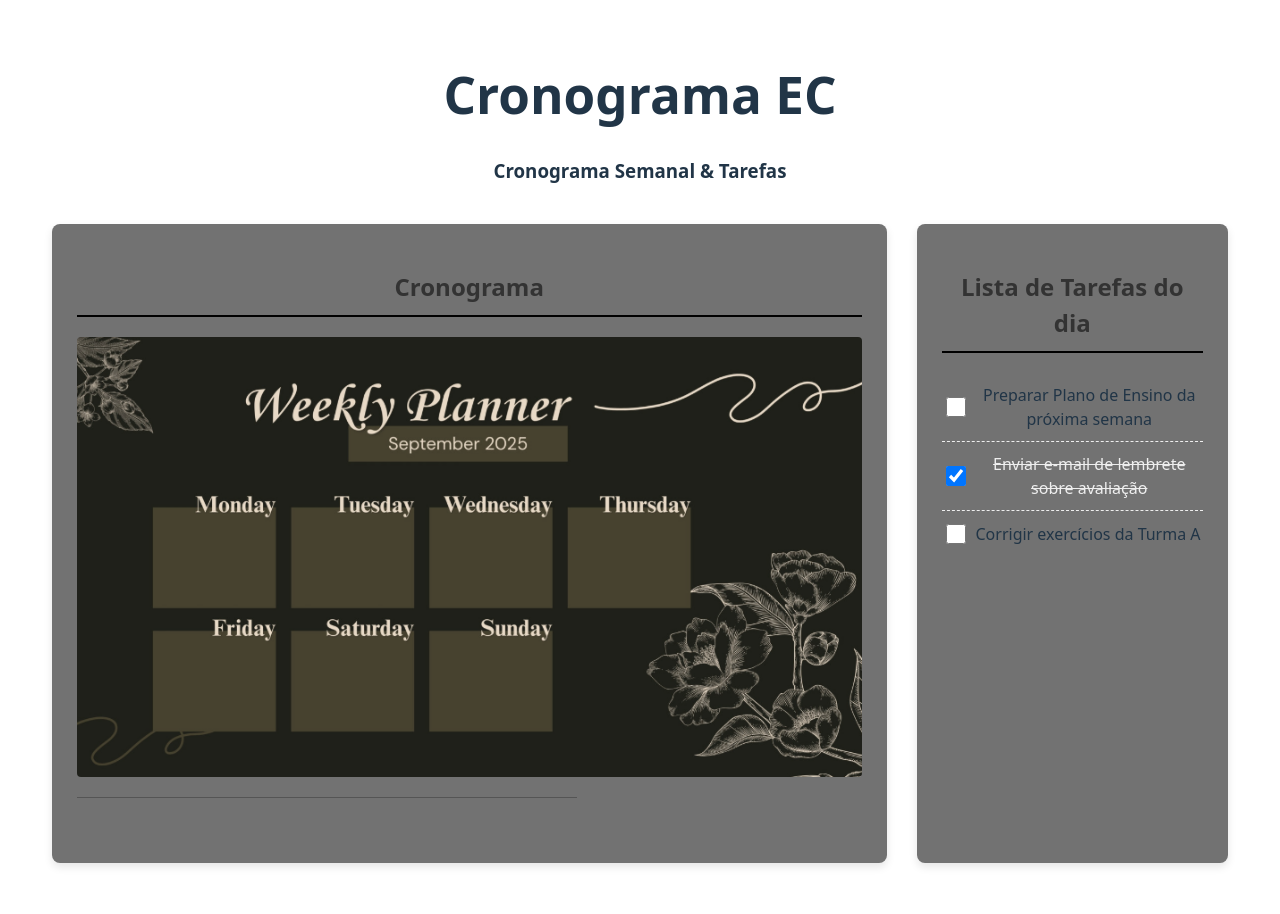
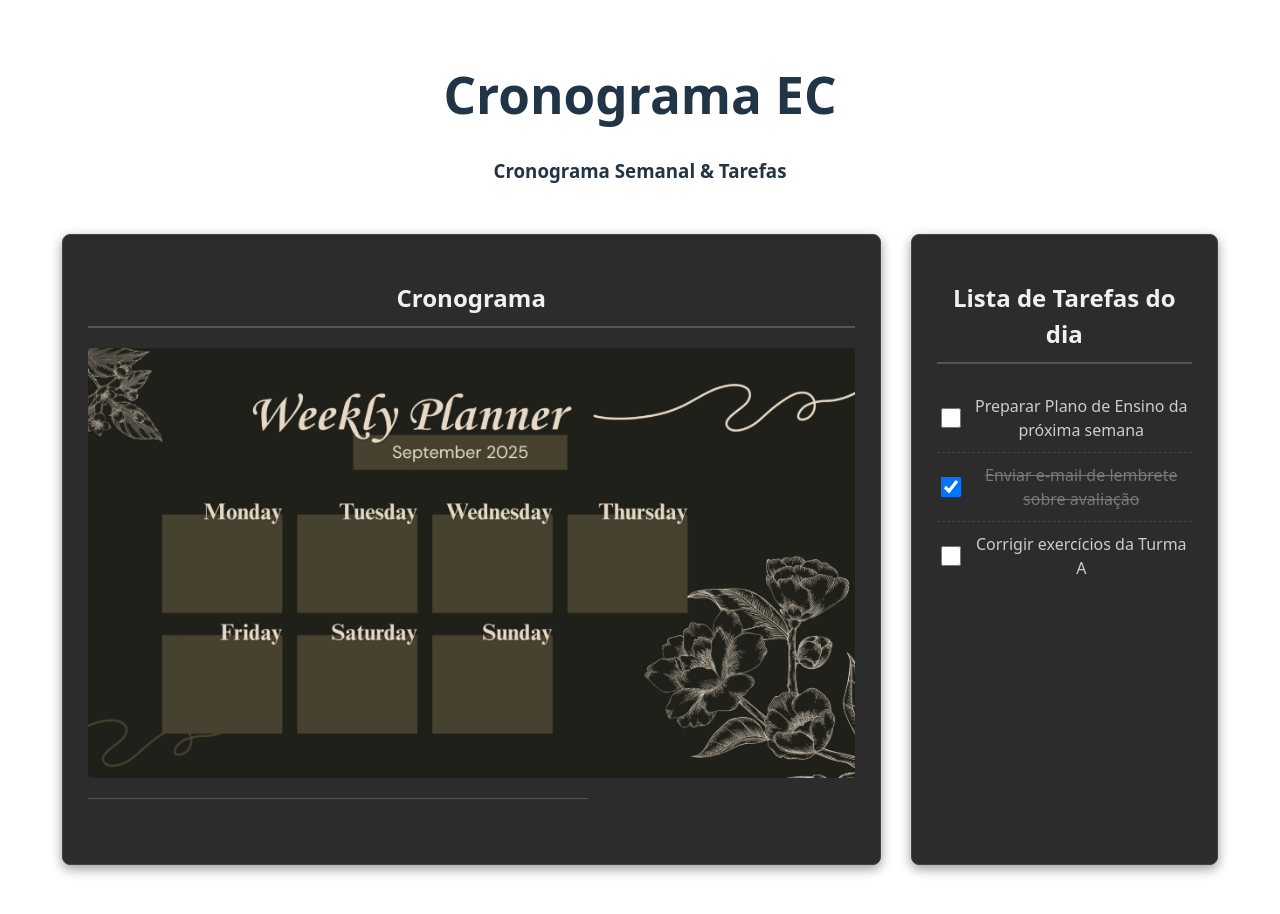
Before and after one commit to ana-borowsky/cronograma-educacional-react, a React app in the folder frontend/: page /scheduleandtasks in a window 1280 px wide. Shown: the top 914 px of the page. Built offline with nearby package versions, Linux system fonts and the light colour scheme; the HTML template or start-up script is replaced by a standard one.

Commit message:
Padroniza estilo básico inicial da página de cronograma

```diff
--- a/frontend/src/css/ScheludeAndTask.css
+++ b/frontend/src/css/ScheludeAndTask.css
@@ -1,7 +1,7 @@
 .main-content-layout {
   display: flex;
   gap: 30px;
-  padding: 20px;
+  padding: 30px;
   max-width: 1200px;
   margin: 0 auto;
 }
@@ -10,24 +10,26 @@
   flex: 3;
   padding: 25px;
   border-radius: 8px;
-  box-shadow: 0 4px 8px rgba(0, 0, 0, 0.1);
-  background-color: #727272;
+  box-shadow: 0 4px 12px rgba(0, 0, 0, 0.4);
+  background-color: #2c2c2c;
+  border: 1px solid #444444;
 }
 
 .todo-list-panel {
   flex: 1;
   padding: 25px;
   border-radius: 8px;
-  box-shadow: 0 4px 8px rgba(0, 0, 0, 0.1);
-  background-color: #727272;
+  box-shadow: 0 4px 12px rgba(0, 0, 0, 0.4);
+  background-color: #2c2c2c;
+  border: 1px solid #444444;
 }
 
 .schedule-panel h2,
 .todo-list-panel h2 {
-  border-bottom: 2px solid #000000;
+  border-bottom: 2px solid #555555;
   padding-bottom: 10px;
   margin-bottom: 20px;
-  color: #333;
+  color: #f0f0f0;
 }
 
 .schedule-panel img {
@@ -46,7 +48,8 @@
   display: flex;
   align-items: center;
   padding: 10px 0;
-  border-bottom: 1px dashed #eee;
+  border-bottom: 1px dashed #444444;
+  color: #cccccc;
 }
 
 .task-item:last-child {
@@ -64,17 +67,19 @@
   margin-right: 10px;
   min-width: 20px;
   min-height: 20px;
+  background-color: #444444;
+  border-color: #555555;
 }
 
 .task-item.completed .task-text {
   text-decoration: line-through;
-  color: #eee;
+  color: #777777;
 }
 
 .divider {
   border: 0;
   height: 1px;
-  background: #ccc;
+  background: #555555;
   margin: 20px 0;
 }
 
--- a/frontend/src/pages/Home.jsx
+++ b/frontend/src/pages/Home.jsx
@@ -7,6 +7,11 @@ const Home = () => {
       <div className="home-container">
 
         <div className="sidebar-menu">
+
+          <Link to="/scheduleandtasks" className="auth-link">
+            Cronograma
+          </Link><br></br>
+
           <Link to="/roomschedule" className="auth-link">
             Ensalamento
           </Link><br></br>
```
